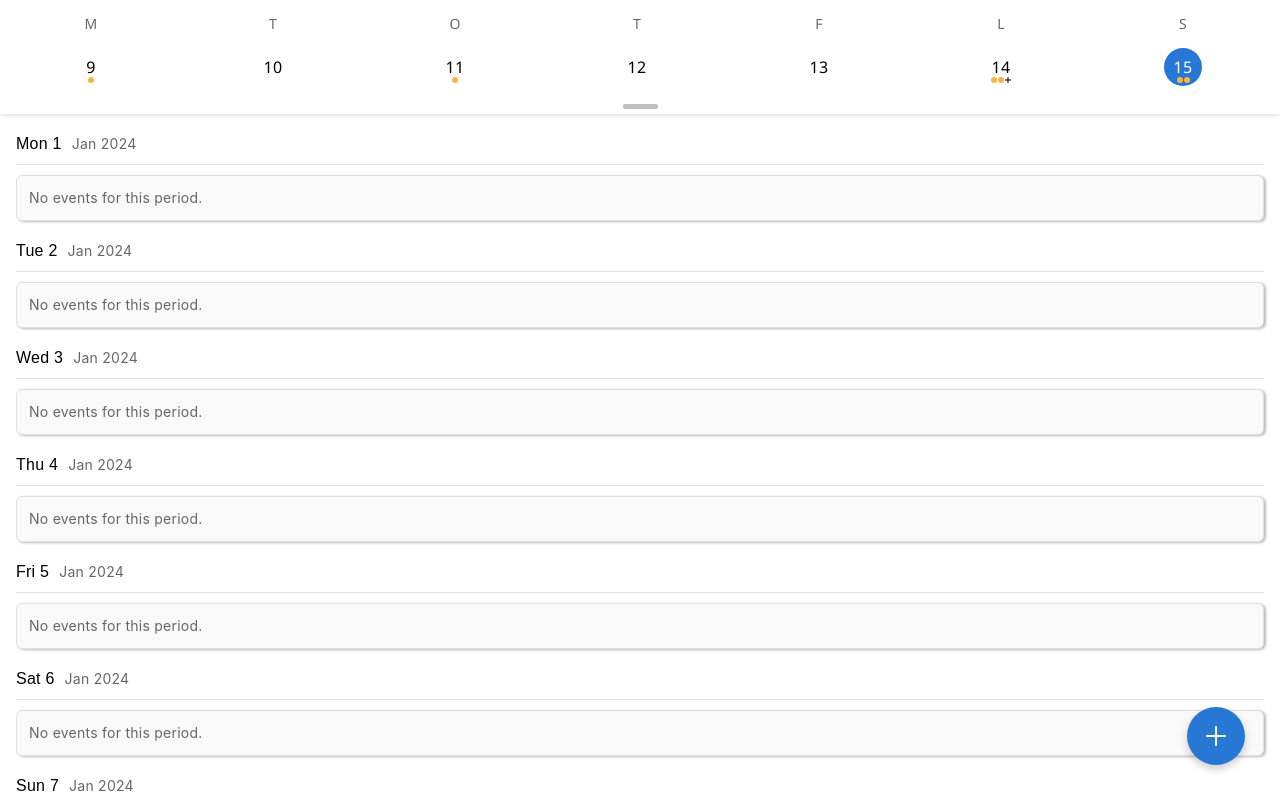
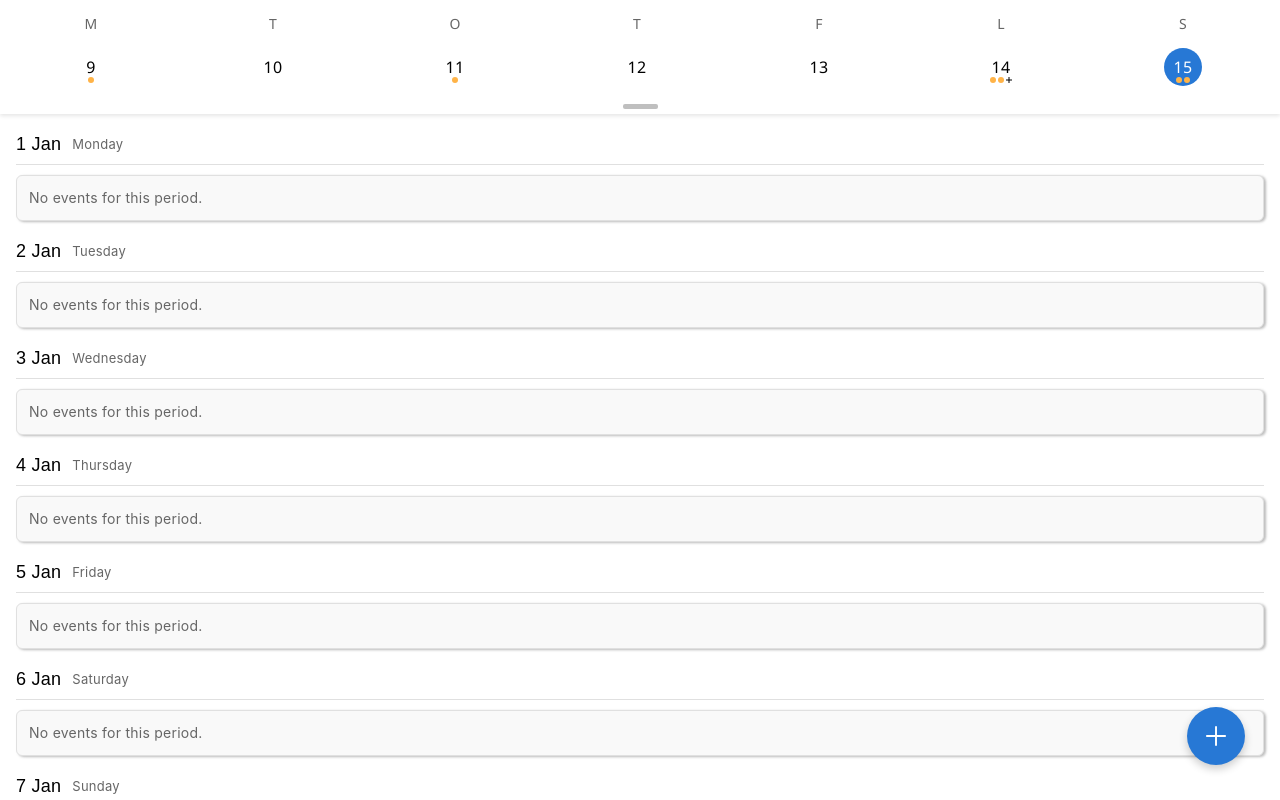
Before and after one commit to MarcusMLarsson/angular-calendar-list-view, an Angular app: page / in a window 1280 px wide. Built offline with nearby package versions, Linux system fonts and the light colour scheme.

Commit message:
change label format of the list

```diff
--- a/src/app/date-picker/date-picker.component.scss
+++ b/src/app/date-picker/date-picker.component.scss
@@ -212,19 +212,7 @@
 .booking-indicators {
   display: flex;
   align-items: center;
-  gap: 1px;
-  justify-content: center;
-  position: absolute;
-  bottom: -4px;
-  left: 0;
-  right: 0;
-  margin: 0 auto;
-}
-
-.booking-indicators {
-  display: flex;
-  align-items: center;
-  gap: 1px;
+  gap: 2px;
   justify-content: center;
   position: absolute;
   bottom: -8px;
--- a/src/app/list/list.component.html
+++ b/src/app/list/list.component.html
@@ -7,11 +7,11 @@
     <!-- Period label -->
     <div class="date-header-container">
       <span class="date-header">
-        {{ eventGroup.dateLabel | date : "EEE d" : "Europe/Stockholm" }}
+        {{ eventGroup.dateLabel | date : "d MMM" : "Europe/Stockholm" }}
       </span>
 
       <span class="date-sub-header">
-        {{ eventGroup.dateLabel | date : "MMM yyyy" : "Europe/Stockholm" }}
+        {{ eventGroup.dateLabel | date : "EEEE" : "Europe/Stockholm" }}
       </span>
     </div>
 
--- a/src/app/list/list.component.scss
+++ b/src/app/list/list.component.scss
@@ -42,8 +42,8 @@
 
 .calendar-list-view .date-header-container .date-header {
   font-weight: 500;
-  margin-right: 10px;
-  font-size: 16px;
+  margin-right: 11px;
+  font-size: 18px;
   font-family: "neo-sans", sans-serif !important;
   text-transform: capitalize;
 }
@@ -51,7 +51,7 @@
 .calendar-list-view .date-header-container .date-sub-header {
   color: #666;
   font-weight: 400;
-  font-size: 14px;
+  font-size: 13px;
 }
 
 .calendar-list-view ul {
@@ -95,7 +95,7 @@
 }
 
 .calendar-list-view ul li .event-title {
-  font-weight: 600;
+  font-weight: 500;
   line-height: 1.4;
   font-size: 16px;
   margin-bottom: 4px;
--- a/src/app/list/list.component.ts
+++ b/src/app/list/list.component.ts
@@ -1,6 +1,5 @@
 import { Component, Input, Output, EventEmitter } from '@angular/core';
 import { CalendarEvent, CalendarBooking, BookingStatus } from '../utils/utils';
-import { CommonModule } from '@angular/common';
 
 export const colors = {
   yellow: {
--- a/src/app/smart/smart.component.ts
+++ b/src/app/smart/smart.component.ts
@@ -202,30 +202,23 @@ export class SmartComponent implements OnChanges, OnInit {
       const headerPosition = dateHeaderContainer.getBoundingClientRect();
 
       if (containerPosition && headerPosition.bottom >= containerPosition.top) {
-        // Extract weekday and month-year text from the container
-        const weekdayHeader = dateHeaderContainer
-          .querySelector('.date-header')
-          ?.textContent?.trim();
-        const monthYearHeader = dateHeaderContainer
-          .querySelector('.date-sub-header')
-          ?.textContent?.trim();
+        // Find the parent event-group-container which has the date ID
+        const eventGroupContainer = dateHeaderContainer.closest(
+          '.event-group-container'
+        );
 
-        if (weekdayHeader && monthYearHeader) {
-          let fullDateString = '';
-          // Combine the weekday and month-year label parts into a full date.
+        if (eventGroupContainer) {
+          const dateId = eventGroupContainer.id; // Format: "yyyy-MM-dd"
 
-          fullDateString = `${weekdayHeader} ${monthYearHeader}`;
+          if (dateId) {
+            // Parse the date from the ID
+            const parsedDate = new Date(dateId + 'T00:00:00'); // Add time part to create valid date
 
-          const parsedDate = parse(
-            fullDateString,
-            'EEE d MMM yyyy',
-            new Date()
-          );
-
-          if (parsedDate) {
+            // Set the date in your service
             this.calendarListStateService.setListViewTopDate(parsedDate);
           }
         }
+
         break;
       }
     }
```
